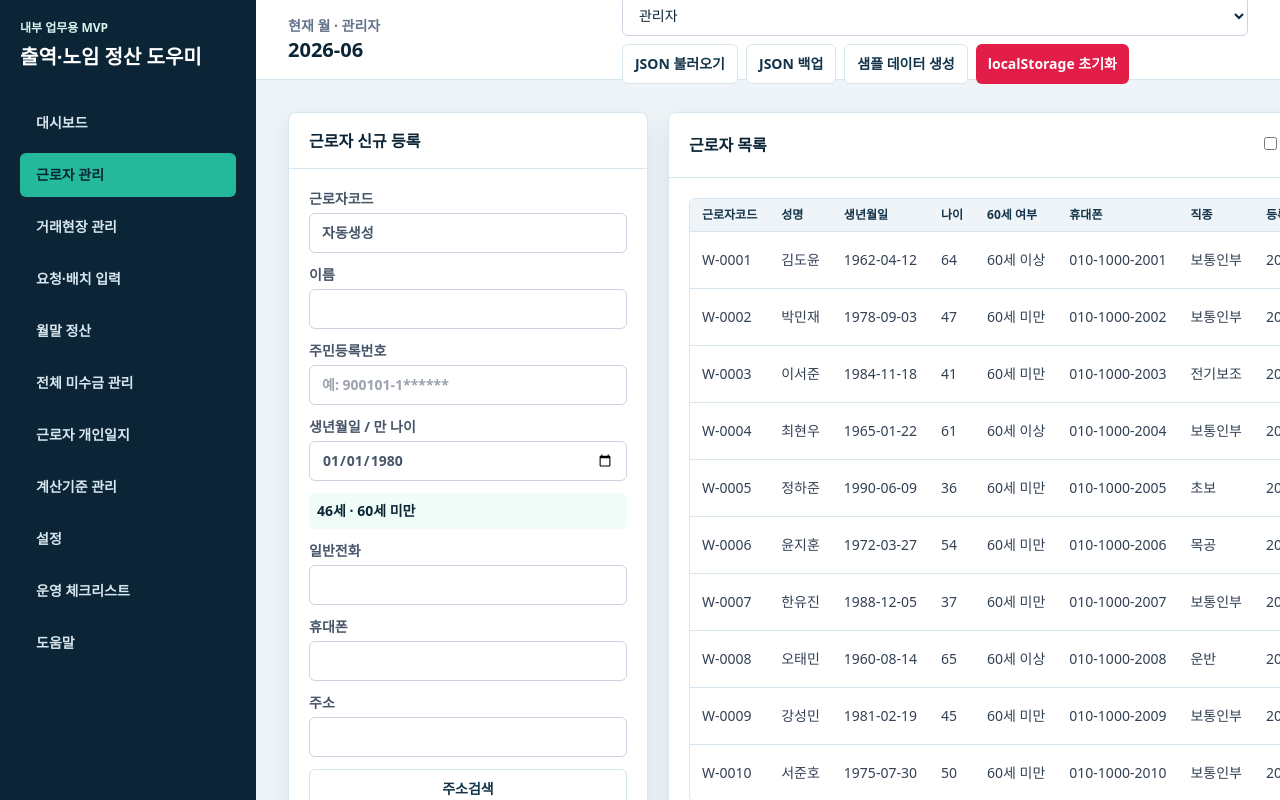
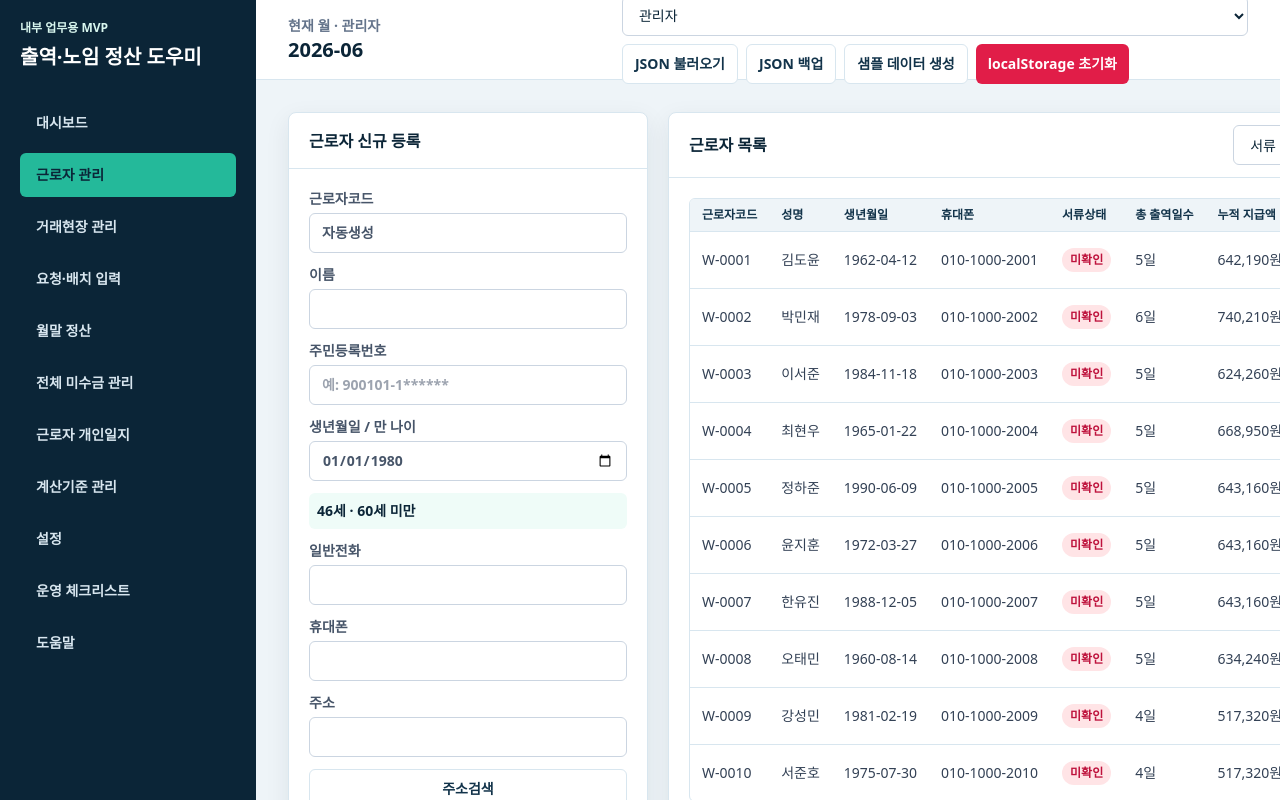
Before and after one commit to p188441064/worker-settlement-app, a Next.js app: page / in a window 1280 px wide. Both pictures are taken after a click on the button "근로자 관리". Shown: the top 800 px of the page. Built offline with nearby package versions, Linux system fonts and the light colour scheme.

Commit message:
improve worker search and work history

```diff
--- a/app/page.tsx
+++ b/app/page.tsx
@@ -174,10 +174,31 @@ function createSignatureDataUrl(name: string, style: "STAMP" | "SIGN") {
 }
 
 function getWorkerDocumentStatus(worker: Worker): DocumentStatus {
-  const count = [worker.idCardFrontImage, worker.idCardBackImage, worker.safetyCertificateImage].filter(Boolean).length;
+  const count = [
+    getWorkerDocumentDataUrl(worker, "ID_FRONT"),
+    getWorkerDocumentDataUrl(worker, "ID_BACK"),
+    getWorkerDocumentDataUrl(worker, "SAFETY_CERTIFICATE")
+  ].filter(Boolean).length;
   if (count === 3) return "완료";
   if (count > 0) return "일부누락";
   return "미확인";
+}
+
+function getWorkerWorkSummary(workerId: string, data: AppData) {
+  const assignments = data.assignments
+    .filter((assignment) => assignment.workerId === workerId && assignment.status !== "취소")
+    .sort((a, b) => b.workDate.localeCompare(a.workDate));
+  const displayAssignments = assignments.map((assignment) => getDisplayAssignment(assignment, data));
+  const recentAssignment = displayAssignments[0];
+  const recentSite = recentAssignment ? data.sites.find((site) => site.id === recentAssignment.siteId) : undefined;
+  return {
+    assignments: displayAssignments,
+    totalWorkDays: new Set(assignments.map((assignment) => assignment.workDate)).size,
+    totalWorkCount: assignments.reduce((sum, assignment) => sum + assignment.workCount, 0),
+    totalPaymentAmount: displayAssignments.reduce((sum, assignment) => sum + assignment.paymentAmount, 0),
+    recentWorkDate: recentAssignment?.workDate || "",
+    recentSiteName: recentSite?.siteName || recentSite?.name || "-"
+  };
 }
 
 export default function Home() {
@@ -679,13 +700,21 @@ function OperationChecklistView({ data, selectedMonth }: { data: AppData; select
 function WorkersView({ data, updateData }: { data: AppData; updateData: (data: AppData) => void }) {
   const [query, setQuery] = useState("");
   const [form, setForm] = useState<Worker>(emptyWorker);
-  const [missingOnly, setMissingOnly] = useState(false);
+  const [documentFilter, setDocumentFilter] = useState<"ALL" | "COMPLETE" | "MISSING">("ALL");
   const [showApplication, setShowApplication] = useState(false);
+  const normalizedQuery = query.trim().toLowerCase();
   const workers = data.workers
-    .map((worker) => ({ ...worker, documentStatus: getWorkerDocumentStatus(worker) }))
-    .filter((worker) => [worker.workerCode, worker.name, worker.mobile, worker.phone, worker.address, worker.jobType].join(" ").includes(query))
-    .filter((worker) => !missingOnly || worker.documentStatus !== "완료");
+    .map((worker) => ({ ...worker, documentStatus: getWorkerDocumentStatus(worker), workSummary: getWorkerWorkSummary(worker.id, data) }))
+    .filter((worker) => {
+      const residentFront = (worker.residentNumber || "").replace(/[^0-9]/g, "").slice(0, 6);
+      const searchable = [worker.workerCode, worker.name, worker.mobile, worker.phone, worker.residentNumber, residentFront, worker.address, worker.jobType]
+        .join(" ")
+        .toLowerCase();
+      return !normalizedQuery || searchable.includes(normalizedQuery);
+    })
+    .filter((worker) => documentFilter === "ALL" || (documentFilter === "COMPLETE" ? worker.documentStatus === "완료" : worker.documentStatus !== "완료"));
   const editing = Boolean(form.id);
+  const selectedWorkerSummary = form.id ? getWorkerWorkSummary(form.id, data) : undefined;
 
   const updateWorkerForm = (next: Worker) => setForm({ ...next, documentStatus: getWorkerDocumentStatus(next) });
 
@@ -810,6 +839,24 @@ function WorkersView({ data, updateData }: { data: AppData; updateData: (data: A
             <Button variant="secondary" onClick={() => setShowApplication((value) => !value)}>신상명세서 미리보기</Button>
             <Button variant="secondary" onClick={printWorkerDocument}>신상명세서 출력/PDF</Button>
           </div>
+          {selectedWorkerSummary && (
+            <div className="grid gap-3 rounded-md border border-navy-100 bg-white p-3">
+              <div className="grid grid-cols-1 gap-2 sm:grid-cols-3">
+                <div className="rounded-md bg-navy-50 p-3 text-sm"><b>총 출역일수</b><p className="mt-1 text-lg font-black text-navy-900">{selectedWorkerSummary.totalWorkDays}일</p></div>
+                <div className="rounded-md bg-navy-50 p-3 text-sm"><b>누적 지급액</b><p className="mt-1 text-lg font-black text-navy-900">{formatWon(selectedWorkerSummary.totalPaymentAmount)}</p></div>
+                <div className="rounded-md bg-navy-50 p-3 text-sm"><b>최근 출역</b><p className="mt-1 text-sm font-bold text-navy-900">{selectedWorkerSummary.recentWorkDate ? `${formatDateDot(selectedWorkerSummary.recentWorkDate)} / ${selectedWorkerSummary.recentSiteName}` : "-"}</p></div>
+              </div>
+              <div className="grid gap-2">
+                <p className="text-xs font-bold text-slate-500">최근 출역 이력</p>
+                {selectedWorkerSummary.assignments.slice(0, 5).map((assignment) => (
+                  <div key={assignment.id} className="rounded-md border border-navy-100 p-2 text-xs text-slate-600">
+                    <b className="text-navy-900">{formatDateDot(assignment.workDate)}</b> · {data.clients.find((client) => client.id === assignment.clientId)?.name || "-"} / {data.sites.find((site) => site.id === assignment.siteId)?.siteName || data.sites.find((site) => site.id === assignment.siteId)?.name || "-"} · {formatWon(assignment.paymentAmount)}
+                  </div>
+                ))}
+                {selectedWorkerSummary.assignments.length === 0 && <p className="rounded-md bg-slate-50 p-2 text-xs text-slate-500">출역 이력이 없습니다.</p>}
+              </div>
+            </div>
+          )}
         </div>
       </Panel>
 
@@ -820,17 +867,38 @@ function WorkersView({ data, updateData }: { data: AppData; updateData: (data: A
         </Panel>
       )}
 
-      <Panel title="근로자 목록" actions={<div className="flex flex-wrap items-center gap-2"><label className="text-sm"><input type="checkbox" checked={missingOnly} onChange={(e) => setMissingOnly(e.target.checked)} /> 서류누락</label><TextInput placeholder="코드, 이름, 휴대폰, 주소 검색" value={query} onChange={(e) => setQuery(e.target.value)} className="w-full sm:w-72" /></div>}>
+      <Panel
+        title="근로자 목록"
+        actions={
+          <div className="grid w-full grid-cols-1 gap-2 sm:grid-cols-[160px_1fr]">
+            <SelectInput value={documentFilter} onChange={(e) => setDocumentFilter(e.target.value as "ALL" | "COMPLETE" | "MISSING")}>
+              <option value="ALL">서류 전체</option>
+              <option value="COMPLETE">서류완비</option>
+              <option value="MISSING">서류미비</option>
+            </SelectInput>
+            <TextInput placeholder="이름, 전화번호, 주민번호 앞자리 검색" value={query} onChange={(e) => setQuery(e.target.value)} />
+          </div>
+        }
+      >
         <DataTable>
           <table className="w-full border-collapse">
-            <thead><tr><th className={th}>근로자코드</th><th className={th}>성명</th><th className={th}>생년월일</th><th className={th}>나이</th><th className={th}>60세 여부</th><th className={th}>휴대폰</th><th className={th}>직종</th><th className={th}>등록일</th><th className={th}>서류상태</th><th className={th}>최근출역일</th><th className={th}>관리</th></tr></thead>
+            <thead><tr><th className={th}>근로자코드</th><th className={th}>성명</th><th className={th}>생년월일</th><th className={th}>휴대폰</th><th className={th}>서류상태</th><th className={th}>총 출역일수</th><th className={th}>누적 지급액</th><th className={th}>최근 현장</th><th className={th}>최근 출역일</th><th className={th}>관리</th></tr></thead>
             <tbody>
               {workers.map((worker) => (
                 <tr key={worker.id}>
-                  <td className={td}>{worker.workerCode}</td><td className={td}>{worker.name}</td><td className={td}>{worker.birthDate}</td><td className={td}>{calculateAge(worker.birthDate)}</td><td className={td}>{ageGroupLabel(getAgeGroupByWorkDate(worker.birthDate, today))}</td><td className={td}>{worker.mobile || worker.phone}</td><td className={td}>{worker.jobType}</td><td className={td}>{worker.registrationDate}</td><td className={td}><Badge tone={docTone(worker.documentStatus)}>{worker.documentStatus}</Badge></td><td className={td}>{getLatestWorkDate(worker.id, data.assignments)}</td>
+                  <td className={td}>{worker.workerCode}</td>
+                  <td className={td}>{worker.name}</td>
+                  <td className={td}>{worker.birthDate}</td>
+                  <td className={td}>{worker.mobile || worker.phone}</td>
+                  <td className={td}><Badge tone={docTone(worker.documentStatus)}>{worker.documentStatus}</Badge></td>
+                  <td className={td}>{worker.workSummary.totalWorkDays}일</td>
+                  <td className={td}>{formatWon(worker.workSummary.totalPaymentAmount)}</td>
+                  <td className={td}>{worker.workSummary.recentSiteName}</td>
+                  <td className={td}>{worker.workSummary.recentWorkDate ? formatDateDot(worker.workSummary.recentWorkDate) : "-"}</td>
                   <td className={`${td} space-x-2`}><Button variant="secondary" onClick={() => editWorker(worker)}>수정</Button><Button variant="danger" onClick={() => remove(worker.id)}>삭제</Button></td>
                 </tr>
               ))}
+              {workers.length === 0 && <tr><td className={td} colSpan={10}>검색 조건에 맞는 근로자가 없습니다.</td></tr>}
             </tbody>
           </table>
         </DataTable>
```
